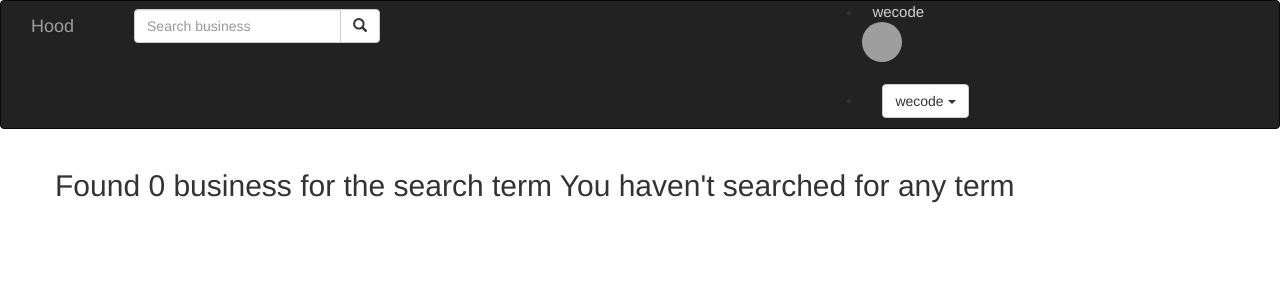
After one commit to UmuhireAnuarithe/Neighborhood, a Django app: page /search/ in a window 1280 px wide. The commit adds this page. Shown: the top 300 px of the page. Run offline with Django 3.2, Linux system fonts and the light colour scheme; a user stored in the database is signed in; some libraries are stand-ins or nearby versions; grey boxes are pictures that could not be loaded.

Commit message:
search functionality

```diff
--- a/village/templates/navbar.html
+++ b/village/templates/navbar.html
@@ -11,11 +11,27 @@
   <nav class="navbar navbar-inverse">
     <div class="container-fluid">
       <div class="navbar-header">
+        <div class="col-sm-4 col-md-4 navbar-left">
           <a class="navbar-brand" href="{% url 'index' %}">Hood</a>
         </div>
       </div>
-    <div class="col-sm-4 col-md-3 navbar-right">
+      <!-- Adding a search form  -->
+      <div class="col-sm-4 col-md-4 navbar-center">
+
+        <form class="navbar-form" role="search" action="{% url 'search_business' %}">
+
+          <div class="input-group">
+            <input type="text" class="form-control" placeholder="Search business" name="business">
+            <div class="input-group-btn">
+              <button class="btn btn-default" type="submit"><i class="glyphicon glyphicon-search"></i></button>
+            </div>
+          </div>
+
+        </form>
+      </div>
+      <!-- search form end -->
       <div class="col-sm-4 col-md-4">
+        <div class="col-sm-4 col-md-4 navbar-right">
           <!-- {% if user.is_authenticated %} -->
           <ul>
             <li class="nav-item">
@@ -62,6 +78,10 @@
           {% endif %}
         </div>
       </div>
+    </div>
+
+
+
   </nav>
 </body>
 
--- /dev/null
+++ b/village/templates/search.html
@@ -0,0 +1,29 @@
+{%extends 'base.html'%}
+{% block content %}
+<div class="container">
+
+  <div class="row">
+    {% if business %}
+    <h2>Found {{ business|length }} of searched term {{message}}</h2>
+    {% else %}
+    <h2> Found 0 business for the search term {{message}}</h2>
+    {% endif %}
+
+  </div>
+
+  <div class="row">
+
+    {% if business %}
+    {% for business in business %}
+    <div class="col-sm-6 col-md-3">
+      <h1>{{project.name}}</h1>
+      <img src="{{business.business_image.url}}" class="img-responsive" alt="Image">
+      <br>
+      <p>{{business.description}}</p>
+
+    </div>
+    {% endfor %}
+    {% endif %}
+  </div>
+</div>
+{% endblock %}
--- a/village/urls.py
+++ b/village/urls.py
@@ -10,6 +10,7 @@ urlpatterns=[
     url(r'^business$', views.business, name='business'),
     url(r'^events$', views.events, name='events'),
     url(r'^new/hood$', views.hoods, name='hoods'),
+    url(r'^search/', views.search_business, name='search_business'),
     url(r'^profile/(\d+)',views.profile,name = 'profile'),
     url(r'^new/edit_profile/$', views.edit_profile, name = 'edit_profile'),
 ]
--- a/village/views.py
+++ b/village/views.py
@@ -113,3 +113,18 @@ def edit_profile(request):
             form=ProfileForm()
 
     return render(request,'edit_profile.html',{"form":form})
+
+
+@login_required(login_url='/accounts/login/')
+def search_business(request):
+
+    if 'business' in request.GET and request.GET["business"]:
+        search_term = request.GET.get("business")
+        business =Business.search_business(search_term)
+        message = f"{search_term}"
+
+        return render(request, 'search.html',{"message":message,"business":business})
+
+    else:
+        message = "You haven't searched for any term"
+        return render(request, 'search.html',{"message":message})
```
Also changed, not shown: village/migrations/search.html (added, +29 -0 lines), village/models.py (+6 -1 lines). Lines whose indentation alone changed are shown as unchanged.
